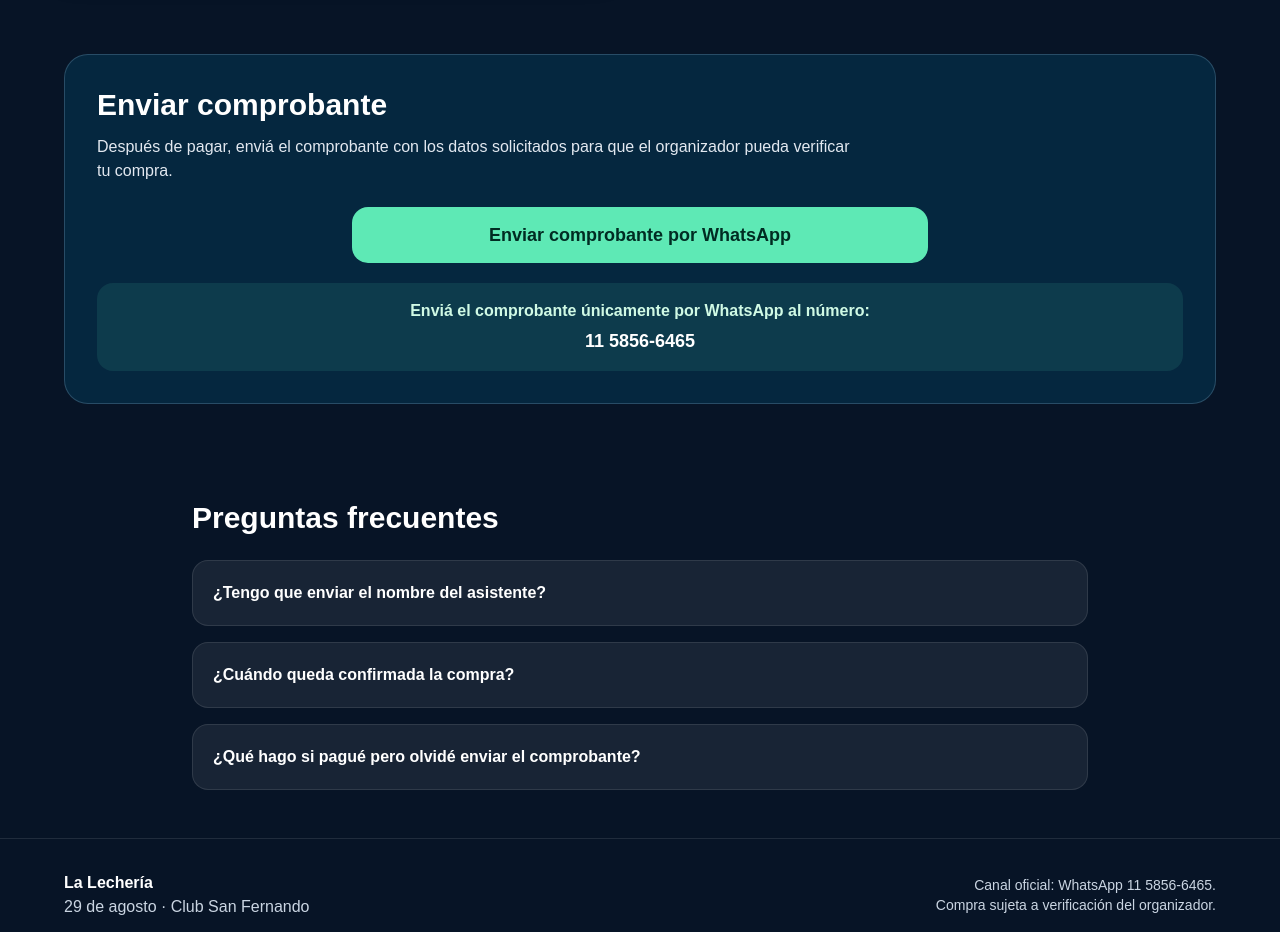
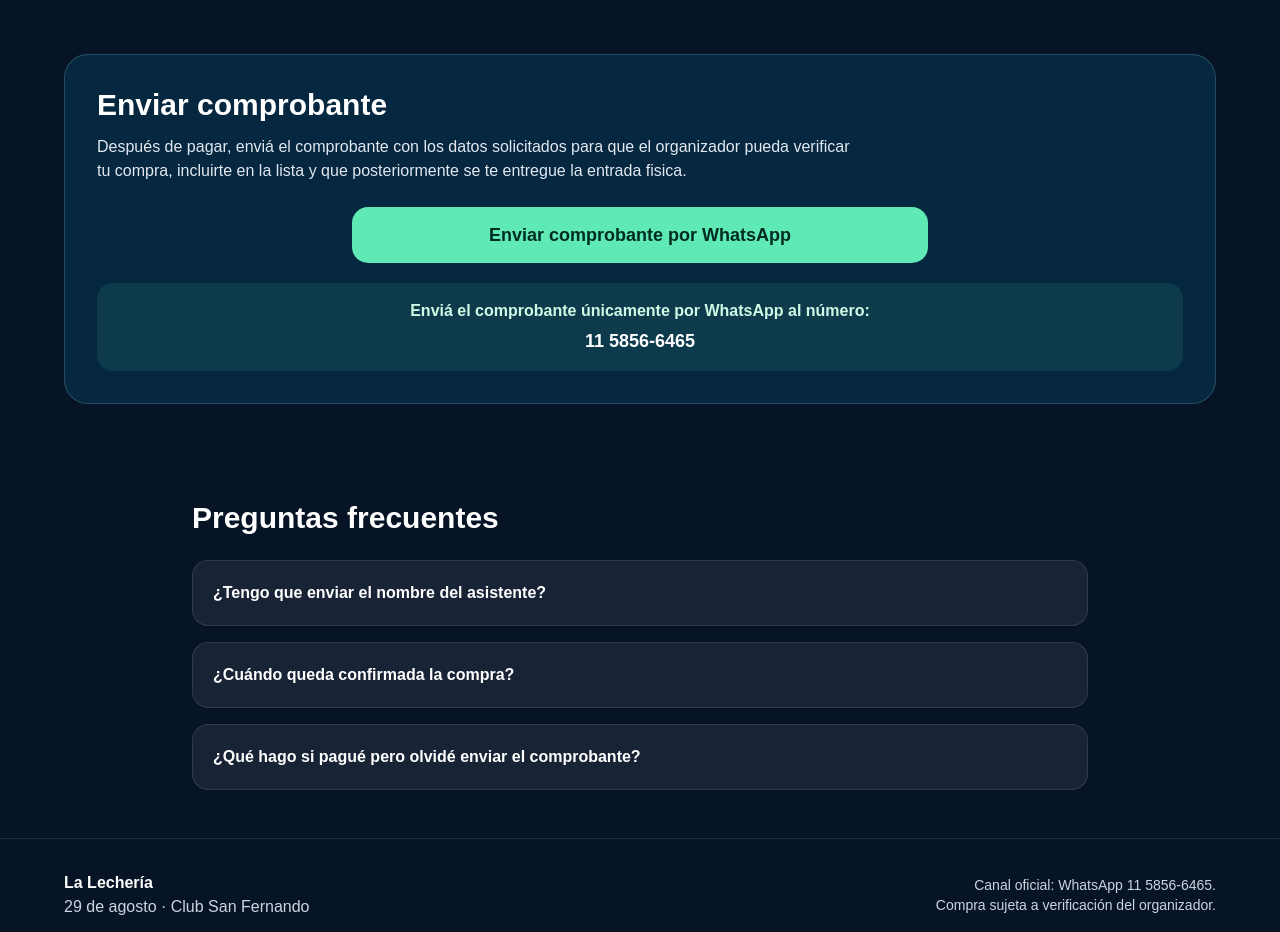
Before and after one commit to tomas1aws/entradaslalecheria, a Next.js app: page / in a window 1280 px wide. Shown: the part 2280-3212 px from the top of the page. Built offline with nearby package versions, Linux system fonts and the light colour scheme.

Commit message:
Update ContactSection.tsx

```diff
--- a/src/components/ContactSection.tsx
+++ b/src/components/ContactSection.tsx
@@ -6,7 +6,7 @@ export function ContactSection() {
     <section id="enviar-comprobante" className="px-5 py-12 sm:px-8 lg:px-12" aria-labelledby="contacto-titulo">
       <div className="mx-auto max-w-6xl rounded-3xl border border-sky-200/20 bg-sky-950/70 p-6 sm:p-8">
         <h2 id="contacto-titulo" className="text-3xl font-black text-white">Enviar comprobante</h2>
-        <p className="mt-3 max-w-3xl text-slate-200">Después de pagar, enviá el comprobante con los datos solicitados para que el organizador pueda verificar tu compra.</p>
+        <p className="mt-3 max-w-3xl text-slate-200">Después de pagar, enviá el comprobante con los datos solicitados para que el organizador pueda verificar tu compra, incluirte en la lista y que posteriormente se te entregue la entrada fisica.</p>
         <div className="mt-6 flex justify-center">
           <a href={getWhatsappHref()} target="_blank" rel="noopener noreferrer" className="inline-flex min-h-14 w-full max-w-xl items-center justify-center rounded-2xl bg-emerald-300 px-5 py-3 text-center font-black text-emerald-950 transition hover:bg-white focus:outline-none focus:ring-4 focus:ring-emerald-200/70 sm:text-lg">Enviar comprobante por WhatsApp</a>
         </div>
```
